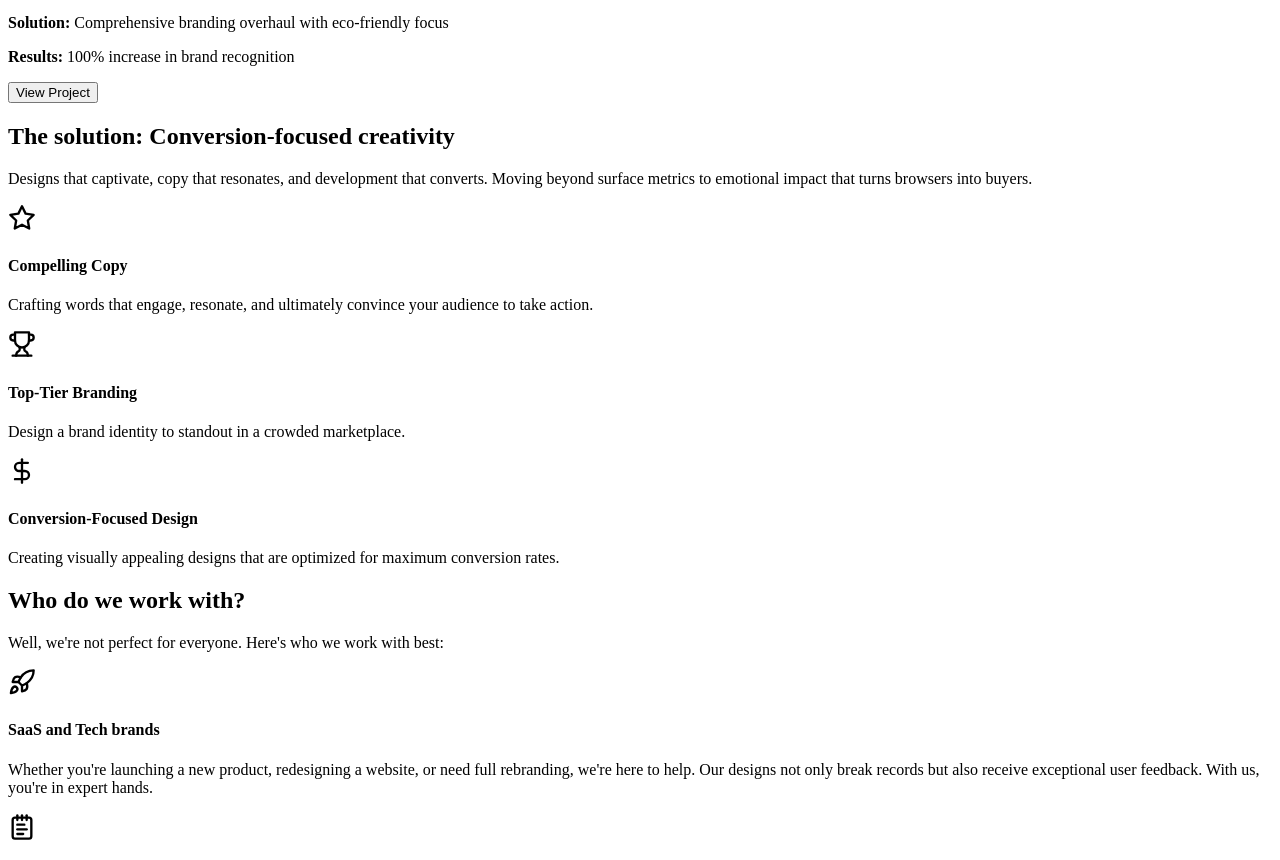
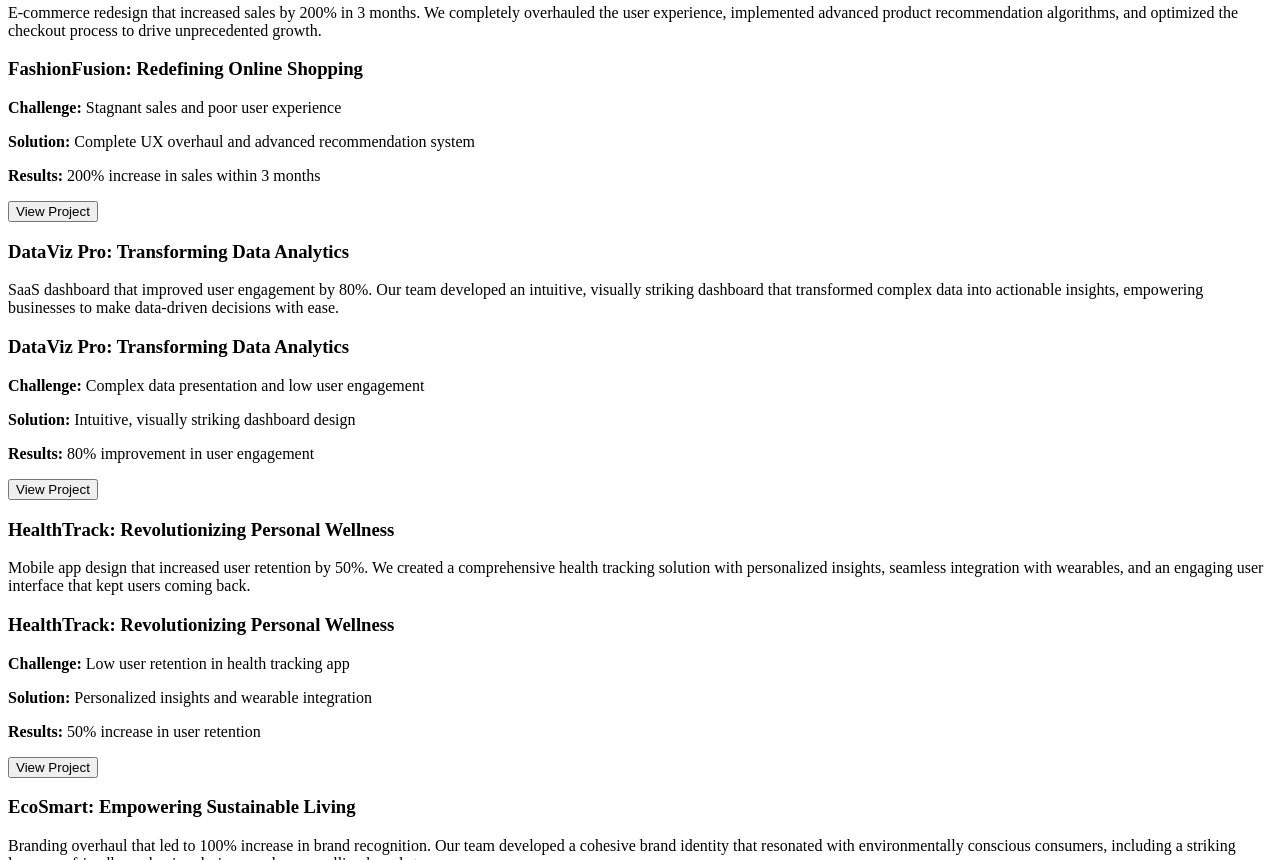
Before and after one commit to lukef7fywmrp/speedweb, a Next.js app: page / in a window 1280 px wide. Shown: the part 3049-3909 px from the top of the page. Built offline with nearby package versions, Linux system fonts and the light colour scheme.

Commit message:
Create new features section with animation and dynamic content; refactor hero section with spotlight component添加新功能部分，包括动画和动态内容；重构英雄部分使用聚光灯组件

```diff
--- a/src/components/features-section-2.tsx
+++ b/src/components/features-section-2.tsx
@@ -1,63 +1,96 @@
-import { Star, Trophy, DollarSign } from "lucide-react";
+"use client";
+
+import { useState } from "react";
+import { motion } from "framer-motion";
+import { LineChart, Zap, Target, Rocket } from "lucide-react";
 
 import { Card, CardContent } from "@/components/ui/card";
+import { Button } from "@/components/ui/button";
+
+const features = [
+  {
+    icon: LineChart,
+    title: "Data-Driven Optimization",
+    description: "Leverage analytics to continuously improve conversion rates.",
+  },
+  {
+    icon: Zap,
+    title: "Psychology-Driven Design",
+    description: "Implement persuasive design principles to boost engagement.",
+  },
+  {
+    icon: Target,
+    title: "Conversion-Focused Copy",
+    description: "Craft compelling narratives that drive action and sales.",
+  },
+  {
+    icon: Rocket,
+    title: "Rapid Implementation",
+    description: "Quick turnaround times to get your optimized pages live fast.",
+  },
+];
 
 export function Features2() {
+  const [hoveredIndex, setHoveredIndex] = useState<number | null>(null);
+
   return (
-    <section className="container flex flex-col items-center gap-6 py-24 sm:gap-7">
-      <div className="flex flex-col gap-3">
-        <h2 className="font-heading text-3xl font-semibold sm:text-4xl text-center">
-          The solution: Conversion-focused creativity
+    <section className="container flex flex-col items-center gap-8 py-24 sm:gap-12">
+      <motion.div
+        initial={{ opacity: 0, y: 20 }}
+        animate={{ opacity: 1, y: 0 }}
+        transition={{ duration: 0.6 }}
+        className="flex flex-col gap-4 text-center"
+      >
+        <h2 className="font-heading text-3xl font-semibold sm:text-4xl lg:text-5xl max-w-3xl mx-auto">
+          Unlock the Power of High-Converting Pages
         </h2>
+        <p className="text-lg text-muted-foreground max-w-2xl mx-auto">
+          Transform your website into a sales-generating machine with our proven conversion
+          optimization strategies.
+        </p>
+      </motion.div>
+      <div className="grid grid-cols-1 md:grid-cols-2 lg:grid-cols-4 gap-8 w-full max-w-6xl">
+        {features.map((feature, index) => (
+          <motion.div
+            key={index}
+            initial={{ opacity: 0, y: 20 }}
+            animate={{ opacity: 1, y: 0 }}
+            transition={{ duration: 0.6, delay: index * 0.2 }}
+            onMouseEnter={() => setHoveredIndex(index)}
+            onMouseLeave={() => setHoveredIndex(null)}
+          >
+            <Card className="h-full shadow-lg border-0 overflow-hidden group relative">
+              <CardContent className="flex flex-col gap-6 p-8 text-center items-center h-full">
+                <motion.div
+                  className="inline-flex items-center justify-center rounded-full p-3 bg-primary/10"
+                  animate={{
+                    scale: hoveredIndex === index ? 1.1 : 1,
+                    backgroundColor:
+                      hoveredIndex === index ? "var(--primary)" : "var(--primary-10)",
+                  }}
+                  transition={{ duration: 0.3 }}
+                >
+                  <feature.icon size={32} className="text-primary" />
+                </motion.div>
+                <div>
+                  <h4 className="mb-3 text-xl font-semibold text-foreground">{feature.title}</h4>
+                  <p className="text-muted-foreground">{feature.description}</p>
+                </div>
+              </CardContent>
+              <div className="absolute inset-0 bg-gradient-to-t from-primary/20 to-transparent opacity-0 group-hover:opacity-100 transition-opacity duration-300" />
+            </Card>
+          </motion.div>
+        ))}
       </div>
-      <p className="text-lg text-muted-foreground text-center max-w-2xl">
-        Designs that captivate, copy that resonates, and development that converts. Moving beyond
-        surface metrics to emotional impact that turns browsers into buyers.
-      </p>
-      <div className="mt-6 grid auto-rows-fr grid-cols-1 gap-7 lg:grid-cols-3">
-        <Card className="shadow-lg border-0">
-          <CardContent className="flex flex-col gap-5 p-7 text-center items-center h-full">
-            <div className="inline-flex items-center justify-center rounded-md p-2">
-              <Star size={28} className="text-primary" />
-            </div>
-            <div>
-              <h4 className="mb-2 text-lg font-semibold text-foreground">Compelling Copy</h4>
-              <p className="text-white/40 max-w-md">
-                Crafting words that engage, resonate, and ultimately convince your audience to take
-                action.
-              </p>
-            </div>
-          </CardContent>
-        </Card>
-        <Card className="shadow-lg border-0">
-          <CardContent className="flex flex-col gap-5 p-7 text-center items-center h-full">
-            <div className="inline-flex items-center justify-center rounded-md p-2">
-              <Trophy size={28} className="text-primary" />
-            </div>
-            <div>
-              <h4 className="mb-2 text-lg font-semibold text-foreground">Top-Tier Branding</h4>
-              <p className="text-white/40 max-w-md">
-                Design a brand identity to standout in a crowded marketplace.
-              </p>
-            </div>
-          </CardContent>
-        </Card>
-        <Card className="shadow-lg border-0">
-          <CardContent className="flex flex-col gap-5 p-7 text-center items-center h-full">
-            <div className="inline-flex items-center justify-center rounded-md p-2">
-              <DollarSign size={28} className="text-primary" />
-            </div>
-            <div>
-              <h4 className="mb-2 text-lg font-semibold text-foreground">
-                Conversion-Focused Design
-              </h4>
-              <p className="text-white/40 max-w-md">
-                Creating visually appealing designs that are optimized for maximum conversion rates.
-              </p>
-            </div>
-          </CardContent>
-        </Card>
-      </div>
+      <motion.div
+        initial={{ opacity: 0, y: 20 }}
+        animate={{ opacity: 1, y: 0 }}
+        transition={{ duration: 0.6, delay: 0.8 }}
+      >
+        <Button size="lg" className="mt-8 text-lg font-semibold">
+          Boost Your Conversions Now
+        </Button>
+      </motion.div>
     </section>
   );
 }
--- a/src/components/hero.tsx
+++ b/src/components/hero.tsx
@@ -6,18 +6,12 @@ import { motion } from "framer-motion";
 import Image from "next/image";
 
 import { Button } from "@/components/ui/button";
+import { Spotlight } from "@/components/ui/spotlight";
 
 export function Hero() {
   return (
-    <section className="container flex flex-col items-center justify-center gap-8 pt-12 sm:pt-16 sm:gap-10 relative min-h-[calc(100vh-80px)]">
-      <motion.div
-        initial={{ opacity: 0, y: -20 }}
-        animate={{ opacity: 1, y: 0 }}
-        transition={{ duration: 0.8 }}
-        className="absolute top-0 left-1/2 transform -translate-x-1/2 -translate-y-1/2 w-full max-w-4xl"
-      >
-        <div className="w-full h-24 bg-gradient-to-r from-primary/20 via-secondary/20 to-primary/20 rounded-full blur-3xl" />
-      </motion.div>
+    <section className="container flex flex-col items-center justify-center gap-8 pt-12 sm:pt-16 sm:gap-10 relative min-h-[calc(100vh-80px)] overflow-hidden">
+      <Spotlight className="-top-40 left-0 md:left-60 md:-top-20" fill="white" />
       <motion.h1
         initial={{ opacity: 0, y: -20 }}
         animate={{ opacity: 1, y: 0 }}
```
